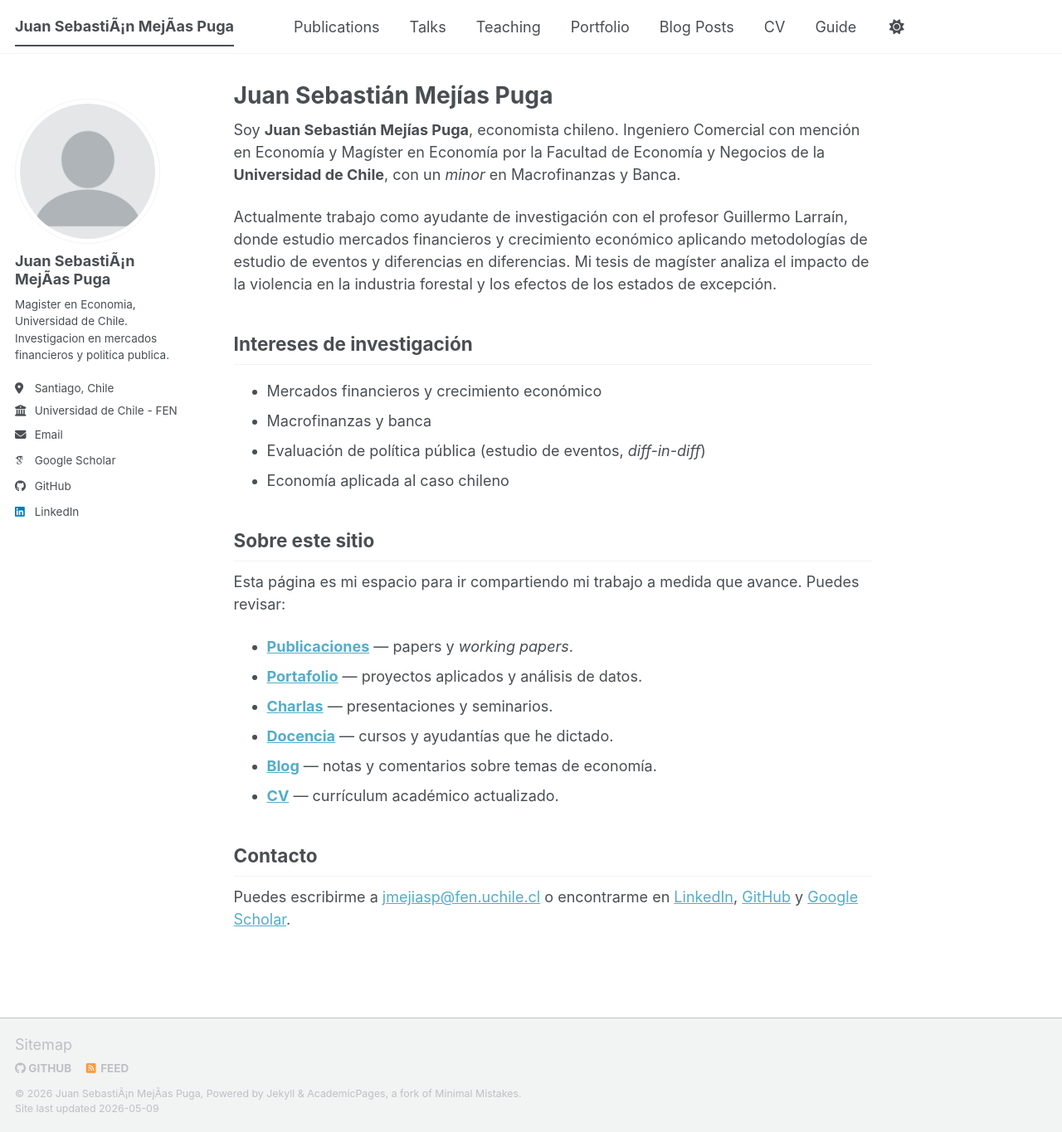
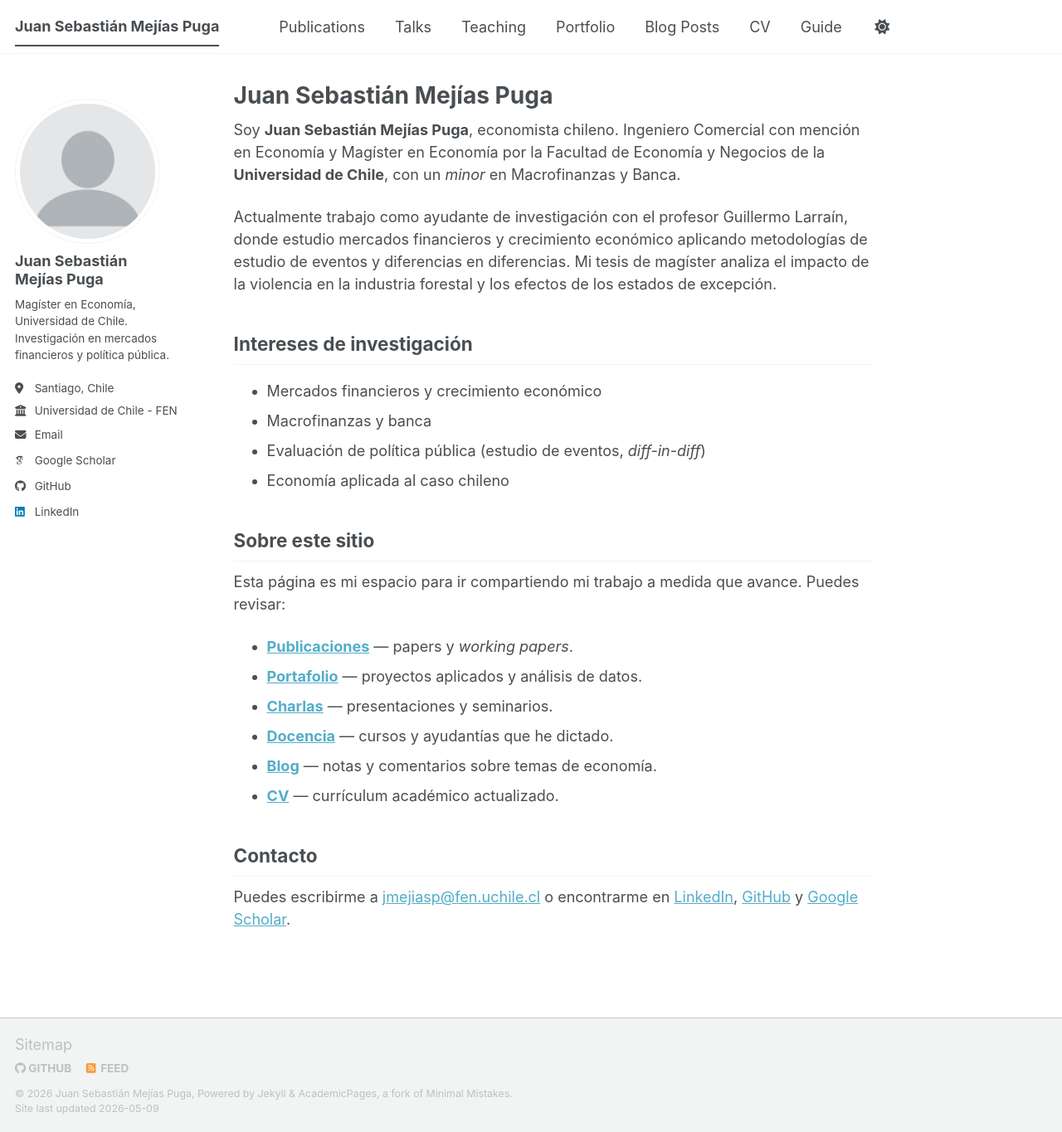
Before and after one commit to SebaM123/SebaM123.github.io, a Jekyll site: the page built from _pages/about.md, in a window 1280 px wide and 1365 px high. Shown: the whole window at 83% size. Built offline with Jekyll 4.4.1, drawn with Linux system fonts in a browser that asks for light colours; some web fonts are replaced; a script bundle is joined from its source files by our own code; library files that are not in the unit come from our copies.

Commit message:
Fix character encoding issues in _config.yml

```diff
--- a/_config.yml
+++ b/_config.yml
@@ -9,10 +9,10 @@
 # Basic Site Settings
 locale                   : "es-CL"
 site_theme               : "default" # The available themes options are "default", "air", "sunrise", "mint", "dirt" and "contrast"
-title                    : "Juan SebastiÃ¡n MejÃ­as Puga"
+title                    : "Juan Sebastián Mejías Puga"
 title_separator          : "-"
-name                     : &name "Juan SebastiÃ¡n MejÃ­as Puga"
-description              : &description "Sitio personal de Juan Sebastian Mejias Puga - Magister en Economia, Universidad de Chile."
+name                     : &name "Juan Sebastián Mejías Puga"
+description              : &description "Sitio personal de Juan Sebastián Mejías Puga - Magíster en Economía, Universidad de Chile."
 url                      : https://sebam123.github.io # The base hostname & protocol for your site e.g. "https://[your GitHub username].github.io",
                                                            # or if you already have some other page hosted on Github then use "https://[your GitHub username].github.io/[Your Repo Name]"
 baseurl                  : "" # the subpath of your site, e.g. "/blog"
@@ -24,9 +24,9 @@ repository               : "SebaM123/SebaM123.github.io"
 author:
   # Biographic information
   avatar           : "profile.png"
-  name             : "Juan SebastiÃ¡n MejÃ­as Puga"
+  name             : "Juan Sebastián Mejías Puga"
   pronouns         : # example: "she/her"
-  bio              : "Magister en Economia, Universidad de Chile. Investigacion en mercados financieros y politica publica."
+  bio              : "Magíster en Economía, Universidad de Chile. Investigación en mercados financieros y política pública."
   location         : "Santiago, Chile"
   employer         : "Universidad de Chile - FEN"
   uri              : # URL
@@ -63,7 +63,7 @@ author:
   keybase          : # Username
   instagram        : # Username
   lastfm           : # Username
-  linkedin         : "juan-sebastiÃ¡n-mejÃ­as-puga-943248247"
+  linkedin         : "juan-sebastián-mejías-puga-943248247"
   mastodon         : # URL
   medium           : # URL
   pinterest        : # Username
```
